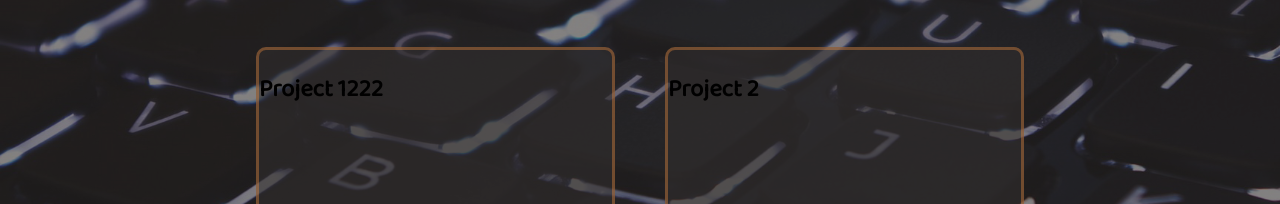
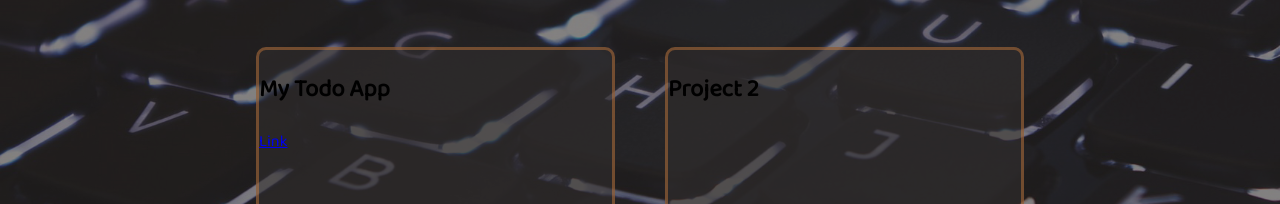
Before and after one commit to wolv66/paulzakharov, a React (Create React App) app: page /portfolio in a window 1280 px wide. Shown: the part 253-457 px from the top of the page. Built offline with nearby package versions, Linux system fonts and the light colour scheme.

Commit message:
fixed mailto icon and add 1 portfolio link

```diff
--- a/package.json
+++ b/package.json
@@ -1,7 +1,7 @@
 {
   "name": "portfolio-web-site",
   "version": "0.1.0",
-  "homepage": "http://wolv66.github.io/paulzakharov",
+  "homepage": "https://paulZakharovBC.github.io/paulzakharov/",
   "private": true,
   "dependencies": {
     "@testing-library/jest-dom": "^4.2.4",
--- a/src/components/Contact/Contact.js
+++ b/src/components/Contact/Contact.js
@@ -6,7 +6,7 @@ export default function Contact() {
         <div className='contact-container'>
             <h1>So, if you have any questions, or you want to hire me - just mail me!</h1>
             <div className='icon-container'>
-                <a href=''><i className="contactIcon fas fa-mail-bulk"></i></a>
+                <a href="mailto:paulzakharovbc@gmail.com"><i className="contactIcon fas fa-mail-bulk"></i></a>
                 <a href="https://www.linkedin.com/in/paul-zak-29b06519a"><i className="contactIcon fab fa-linkedin"></i> </a>
                 <a href='https://github.com/wolv66'><i className="contactIcon fab fa-github-square"></i></a>
                 <a href='https://www.facebook.com/people/Paul-Zakharov/100004351425520'><i className="contactIcon fab fa-facebook-square
--- a/src/components/Portfolio/Portfolio.js
+++ b/src/components/Portfolio/Portfolio.js
@@ -10,7 +10,8 @@ export default function Portfolio() {
             </div>
 
             <div className='portfolio-box2 boxes' >
-                <h2>Project 1222</h2>
+                <h2>My Todo App</h2>
+                <a href='https://paulzakharovbc.github.io/Todo-App/'>Link</a>
             </div>
 
             <div className='portfolio-box3 boxes'>
```
